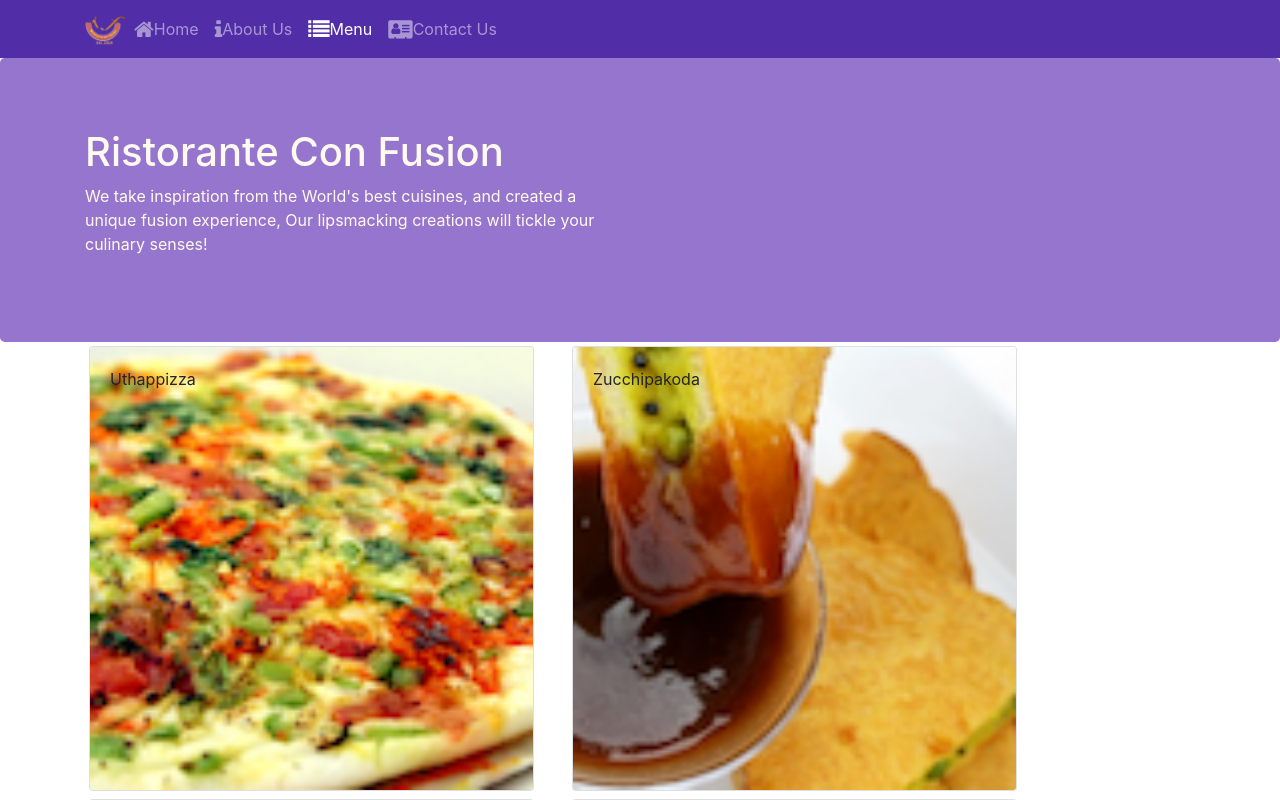
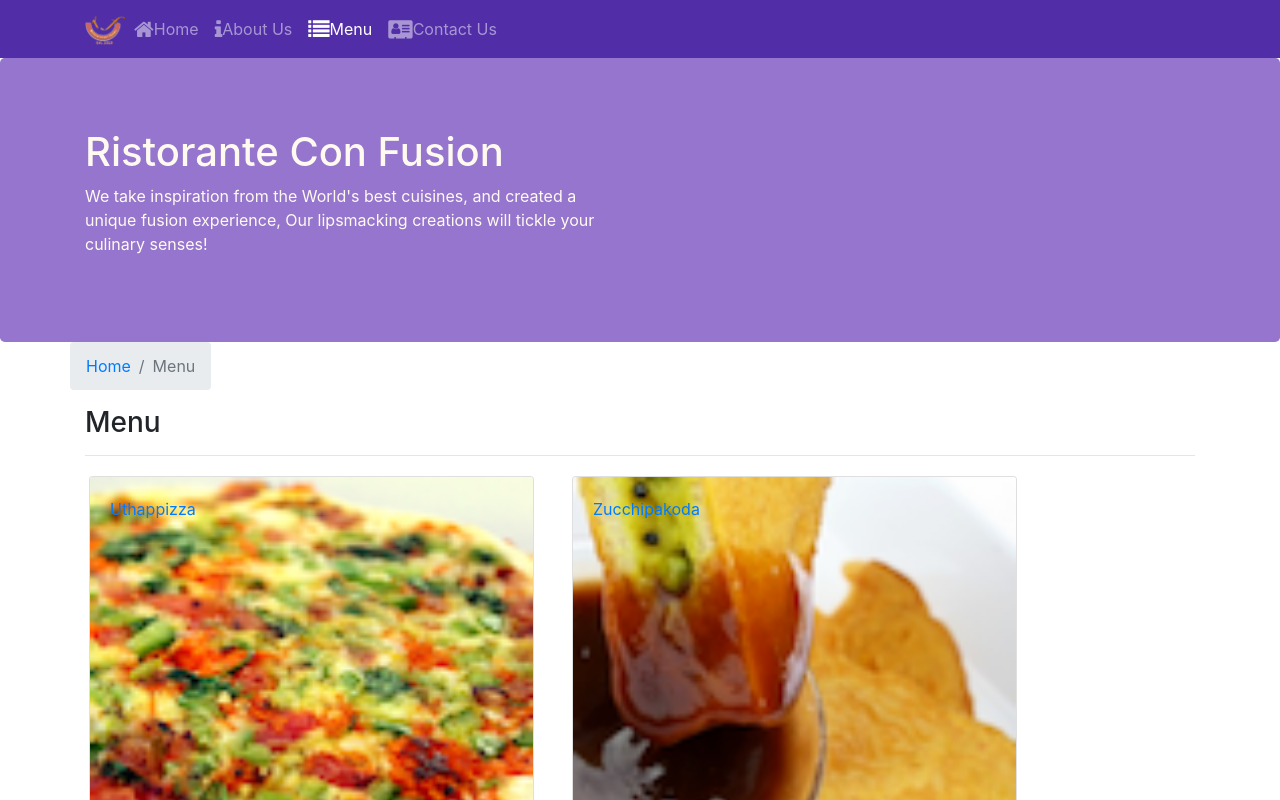
Before and after one commit to Jinay98/Confusion-React-App, a React (Create React App) app: page /menu in a window 1280 px wide. Shown: the top 800 px of the page. Built offline with nearby package versions, Linux system fonts and the light colour scheme.

Commit message:
Single Page Applications Part 2

```diff
--- a/src/components/ContactComponent.js
+++ b/src/components/ContactComponent.js
@@ -1,8 +1,22 @@
 import React from "react";
+import { Breadcrumb, BreadcrumbItem } from "reactstrap";
+import { Link } from "react-router-dom";
 
 function Contact(props) {
   return (
     <div className="container">
+      <div className="row">
+        <Breadcrumb>
+          <BreadcrumbItem>
+            <Link to="/home">Home</Link>
+          </BreadcrumbItem>
+          <BreadcrumbItem active>Contact Us</BreadcrumbItem>
+        </Breadcrumb>
+        <div className="col-12">
+          <h3>Contact Us</h3>
+          <hr />
+        </div>
+      </div>
       <div className="row row-content">
         <div className="col-12">
           <h3>Location Information</h3>
--- a/src/components/DishdetailComponent.js
+++ b/src/components/DishdetailComponent.js
@@ -1,34 +1,44 @@
-import React from "react";
-import { Card, CardImg, CardText, CardBody, CardTitle } from "reactstrap";
+import React from 'react';
+import { Card, CardImg, CardText, CardBody, CardTitle, Breadcrumb ,BreadcrumbItem } from 'reactstrap';
+import { Link } from 'react-router-dom';
 
-function RenderDish({ dish }) {
+    // function RenderDish(props){}
+    function RenderDish({dish}) {
+        if (dish != null) {
             return (
                 <div className="col-12 col-md-5 m-1">
                     <Card>
-        <CardImg width="100" src={dish.image} alt={dish.name} />
+                        <CardImg width="100%" src={dish.image} alt={dish.name} />
                         <CardBody>
-          <CardTitle>{dish.name}</CardTitle>
-          <CardText>{dish.description}</CardText>
+                            <CardTitle> {dish.name} </CardTitle>
+                            <CardText> {dish.description} </CardText>
                         </CardBody>
                     </Card>
                 </div>
             );
+        } else {
+            return (
+                <div></div>
+            );
+        }
     }
 
-function RenderComments({ comments }) {
+    // function RenderComments(props){}
+    function RenderComments({comments}) {
         if (comments != null) {
-    let comms = comments.map((comm, i) => {
-      let date = new Intl.DateTimeFormat("en-US", {
-        year: "numeric",
-        month: "short",
-        day: "2-digit",
-      }).format(new Date(Date.parse(comm.date)));
-
+            const cmnts = comments.map((commnts) => {
                 return (
-        <ul key={comm.id} className="list-unstyled">
-          <li className="comment">{comm.comment}</li>
-          <li className="author">
-            -- {comm.author}, {date}
+                    <ul key={commnts.id} className="list-unstyled">
+                        <li>
+                            <p> {commnts.comment} </p>
+                            <p> -- {commnts.author},
+                                &nbsp;
+                                {new Intl.DateTimeFormat('en-US', {
+                                    year: 'numeric',
+                                    month: 'short',
+                                    day: '2-digit'
+                                }).format(new Date(Date.parse(commnts.date)))}
+                            </p>
                         </li>
                     </ul>
                 );
@@ -36,30 +46,43 @@ function RenderComments({ comments }) {
 
             return (
                 <div className="col-12 col-md-5 m-1">
-        <h4>Comments</h4>
-        <div>{comms}</div>
+                    <h4> Comments </h4>
+                    {cmnts}
                 </div>
             );
+        // if comments is empty
         } else {
-    return <div></div>;
+            return (
+                <div></div>
+            );
         }
     }
 
     const DishDetail = (props) => {
-  console.log("Dishdetail Component render invoked");
-
         if (props.dish != null) {
             return (
                 <div className="container">
                     <div className="row">
+                        <Breadcrumb>
+                            <BreadcrumbItem> <Link to='home'>Home</Link> </BreadcrumbItem>
+                            <BreadcrumbItem active>Menu</BreadcrumbItem>
+                        </Breadcrumb>
+                        <div className="col-12">
+                            <h3>{props.dish.name}</h3>
+                            <hr />
+                        </div>
+                    </div>
+                    <div className="row">
                         <RenderDish dish={props.dish} />
-          <RenderComments comments={props.dish.comments} />
+                        <RenderComments comments={props.comments} />
                     </div>
                 </div>
             );
         } else {
-    return <div></div>;
+            return (
+                <div></div>
+            );
         }
-};
+    }
 
 export default DishDetail;
--- a/src/components/MainComponent.js
+++ b/src/components/MainComponent.js
@@ -1,7 +1,7 @@
 import React, { Component } from "react";
 
 import Menu from "./MenuComponent";
-import Dishdetail from "./DishdetailComponent";
+import DishDetail from "./DishdetailComponent";
 import Header from "./HeaderComponent";
 import Footer from "./FooterComponent";
 import Home from "./HomeComponent";
@@ -33,6 +33,22 @@ class Main extends Component {
         />
       );
     };
+
+    const DishWithId = ({ match }) => {
+      return (
+        <DishDetail
+          dish={
+            this.state.dishes.filter(
+              (dish) => dish.id === parseInt(match.params.dishId, 10)
+            )[0]
+          }
+          comments={this.state.comments.filter(
+            (comment) => comment.dishId === parseInt(match.params.dishId, 10)
+          )}
+        />
+      );
+    };
+
     return (
       <div>
         <Header />
@@ -43,6 +59,7 @@ class Main extends Component {
             path="/menu"
             component={() => <Menu dishes={this.state.dishes} />}
           />
+          <Route path="/menu/:dishId" component={DishWithId} />
           <Route exact path="/contactus" component={Contact} />} />
           <Redirect to="/home" />
         </Switch>
--- a/src/components/MenuComponent.js
+++ b/src/components/MenuComponent.js
@@ -1,13 +1,23 @@
-import React from 'react';
-import { Card, CardImg, CardImgOverlay, CardTitle } from 'reactstrap';
+import React from "react";
+import {
+  Card,
+  CardImg,
+  CardImgOverlay,
+  CardTitle,
+  Breadcrumb,
+  BreadcrumbItem,
+} from "reactstrap";
+import { Link } from "react-router-dom";
 
-    function RenderMenuItem({ dish, onClick}) {
+function RenderMenuItem({ dish }) {
   return (
-            <Card onClick={() => onClick(dish.id)}>
+    <Card>
+      <Link to={`/menu/${dish.id}`}>
         <CardImg width="100" src={dish.image} alt={dish.name} />
         <CardImgOverlay>
           <CardTitle>{dish.name}</CardTitle>
         </CardImgOverlay>
+      </Link>
     </Card>
   );
 }
@@ -16,7 +26,7 @@ import { Card, CardImg, CardImgOverlay, CardTitle } from 'reactstrap';
   const menu = props.dishes.map((dish) => {
     return (
       <div key={dish.id} className="col-12 col-md-5 m-1">
-                    <RenderMenuItem dish={dish} onClick={props.onClick} />
+        <RenderMenuItem dish={dish} />
       </div>
     );
   });
@@ -24,11 +34,20 @@ import { Card, CardImg, CardImgOverlay, CardTitle } from 'reactstrap';
   return (
     <div className="container">
       <div className="row">
-                    {menu}
+        <Breadcrumb>
+          <BreadcrumbItem>
+            <Link to="/home">Home</Link>
+          </BreadcrumbItem>
+          <BreadcrumbItem active>Menu</BreadcrumbItem>
+        </Breadcrumb>
+        <div className="col-12">
+          <h3>Menu</h3>
+          <hr />
         </div>
       </div>
+      <div className="row">{menu}</div>
+    </div>
   );
-    }
-
+};
 
 export default Menu;
```
Lines whose indentation alone changed are shown as unchanged.
